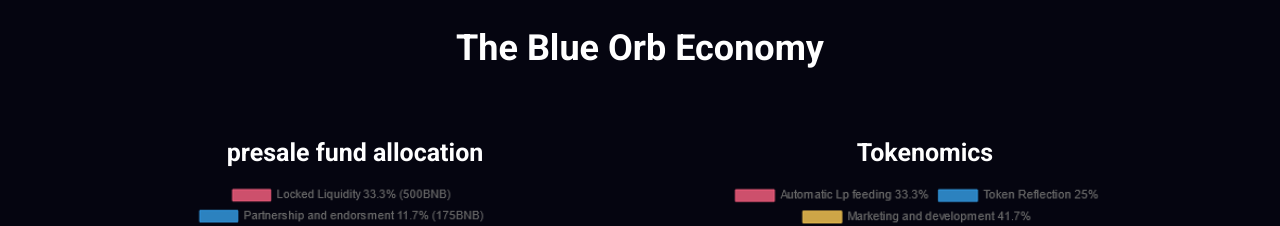
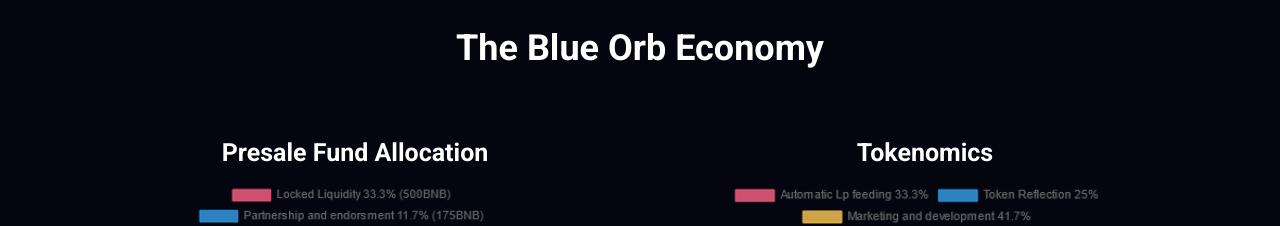
Before and after one commit to emexx2002/hexa, a Next.js app: page / in a window 1280 px wide. Shown: the part 1280-1506 px from the top of the page. Built offline with nearby package versions, Linux system fonts and the light colour scheme.

Commit message:
Update index.js

```diff
--- a/pages/index.js
+++ b/pages/index.js
@@ -109,7 +109,7 @@ function index(props) {
         <GridContainer justify="center" style={{paddingTop:30, paddingBottom:30}}>
 
               <GridItem xs={12} sm={12} md={6}>
-              <h3 style={{fontWeight:"bold", textAlign:"center"}}>presale fund allocation</h3>
+              <h3 style={{fontWeight:"bold", textAlign:"center"}}>Presale Fund Allocation</h3>
               <img src="img/chart2.png" style={{width:"95%", height:"auto"}}/>
               </GridItem>
               <GridItem xs={12} sm={12} md={6}>
```
